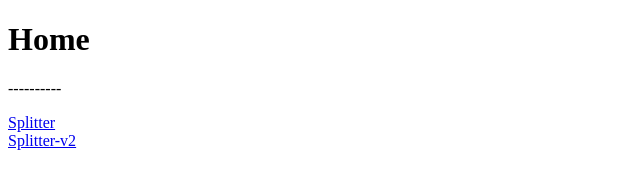
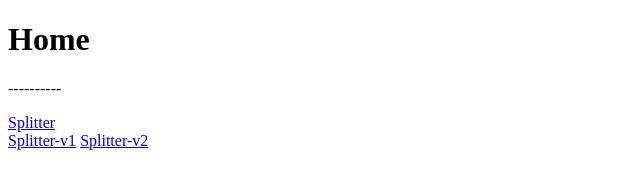
Before and after one commit to sbbin/sbbin.github.io, a plain HTML site: page index.html in a window 1280 px wide. Shown: the whole page, without its empty margins (0-640 px from the left). Drawn offline with Linux system fonts and the light colour scheme.

Commit message:
Update home

```diff
--- a/index.html
+++ b/index.html
@@ -13,8 +13,9 @@
     <p>----------</p>
 
     <!-- Hyperlink to secondary pages -->
-    <a href="expense-splitter.html">Splitter</a>
+    <a href="expense-splitter-v2.html">Splitter</a>
     <br>
+    <a href="expense-splitter.html">Splitter-v1</a>
     <a href="expense-splitter-v2.html">Splitter-v2</a>
 </body>
 </html>
```
